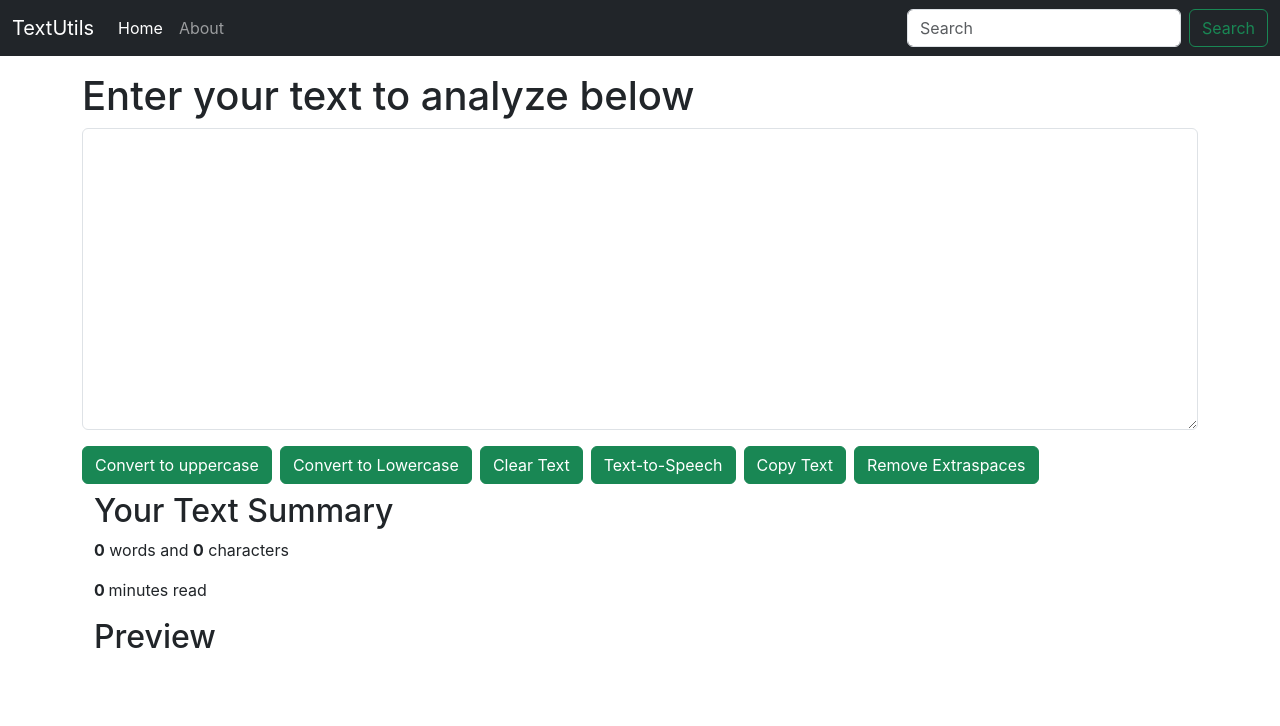
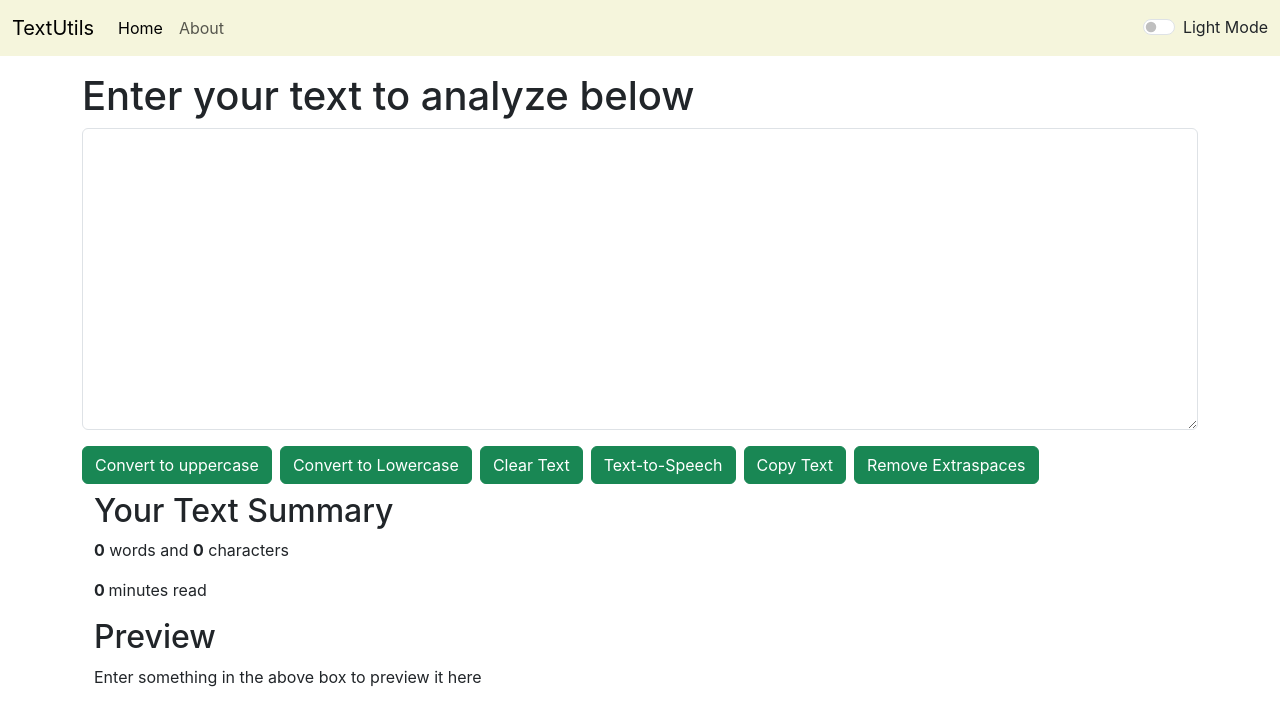
Before and after one commit to kuramage/aditya-blog, a React (Create React App) app: page / in a window 1280 px wide. Shown: the top 726 px of the page. Built offline with nearby package versions, Linux system fonts and the light colour scheme.

Commit message:
completed dark mode and light mode

```diff
--- a/src/App.css
+++ b/src/App.css
@@ -36,3 +36,7 @@
     transform: rotate(360deg);
   }
 }
+
+.navbar-bisque {
+  background-color: beige !important;
+}
--- a/src/App.js
+++ b/src/App.js
@@ -2,13 +2,29 @@ import './App.css';
 import Navbar from './components/Navbar';
 import Textform from './components/Textform';
 import About from './components/About';
+import React, { useState } from 'react';
+
 function App() {
+  const [mode,setMode] =useState('light');
 
+  const toggleMode = ()=>{
+    if(mode==='dark'){
+      setMode('light');
+      document.body.style.backgroundColor= 'white';
+      document.body.style.color='black';
+    }
+    else{
+      setMode('dark');
+      document.body.style.backgroundColor= 'darkslategrey';
+      document.body.style.color='bisque';
+    }
+
+  }
   return (
     <>
-      <Navbar title='TextUtils'/>
+      <Navbar title='TextUtils' mode={mode} toggleMode = {toggleMode} />
       <div className='container my-3'>
-      <Textform heading='Enter your text to analyze below' />
+      <Textform heading='Enter your text to analyze below' mode={mode} />
       {/* <About/> */}
       </div>
 
--- a/src/components/Navbar.js
+++ b/src/components/Navbar.js
@@ -4,7 +4,7 @@ import PropTypes from 'prop-types'
 
 export default function Navbar(props) {
   return (
-    <nav className="navbar navbar-expand-lg navbar-dark bg-dark" >
+    <nav className={`navbar navbar-expand-lg navbar-${props.mode==='light'?'bisque':'dark'}  bg-${props.mode==='light'?'bisque':'dark'}`} >
         <div className="container-fluid">
           <a className="navbar-brand" href="/">{props.title}</a>
           <button className="navbar-toggler" type="button" data-bs-toggle="collapse" data-bs-target="#navbarSupportedContent" aria-controls="navbarSupportedContent" aria-expanded="false" aria-label="Toggle navigation">
@@ -19,10 +19,14 @@ export default function Navbar(props) {
                 <a className="nav-link" href="/">About</a>
               </li>
             </ul>
-            <form className="d-flex" role="search">
+            <div className={`form-check form-switch text- ${props.mode==='light'?'dark':'light'}`} >
+            <input className="form-check-input" type="checkbox" role="switch" id="flexSwitchCheckDefault" onClick={props.toggleMode}/>
+            <label className={`form-check-label text-${props.mode==='light'?'dark':'light'}` } htmlFor="flexSwitchCheckDefault">{`${props.mode==='light'?'Light':'Dark'}`} Mode</label>
+          </div>
+            {/* <form className="d-flex" role="search">
               <input className="form-control me-2" type="search" placeholder="Search" aria-label="Search"/>
               <button className="btn btn-outline-success" type="submit">Search</button>
-            </form>
+            </form> */}
           </div>
         </div>
       </nav>
--- a/src/components/Textform.js
+++ b/src/components/Textform.js
@@ -44,7 +44,7 @@ export default function Textform(props) {
     <div>
         <h1>{props.heading}</h1>
         <div className="mb-3">
-            <textarea className="form-control" id="myBox" rows="12" value={text} onChange={handelOnChange}></textarea>
+            <textarea className="form-control " id="myBox" rows="12" value={text} onChange={handelOnChange} style={{backgroundColor:props.mode==='dark'?'darkgrey':'white'}}></textarea>
         </div>
         <button className="btn btn-success" onClick={handelUpClick}>Convert to uppercase</button>
         <button className='btn btn-success mx-2' onClick={handleLoClick} >Convert to Lowercase</button>
@@ -58,7 +58,7 @@ export default function Textform(props) {
         <p> <b>{noOfWords()}</b> words and  <b>{text.length}</b> characters</p>
         <p><b>{0.008* noOfWords()} </b>minutes read</p>
         <h2>Preview</h2>
-        <p>{text}</p>
+        <p>{text.length>0?text:"Enter something in the above box to preview it here"}</p>
     </div>
     </>
   )
```
